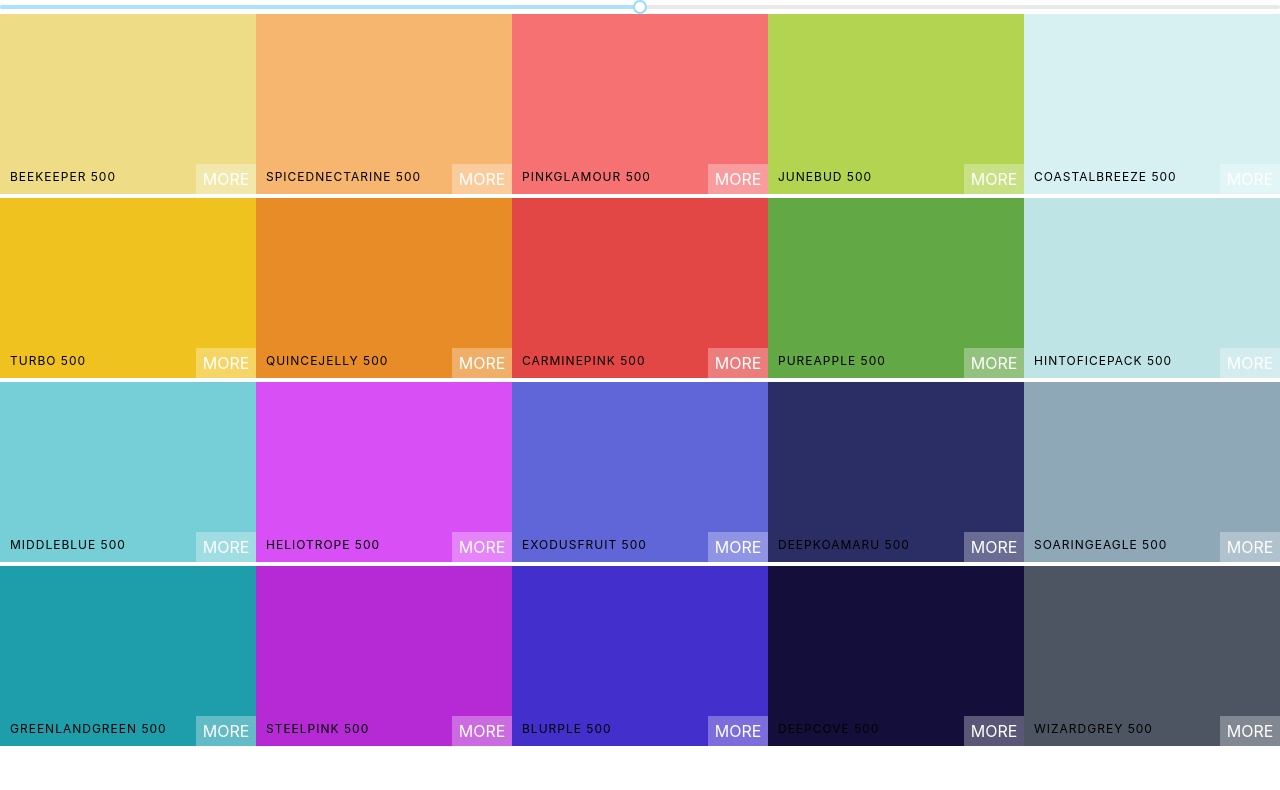
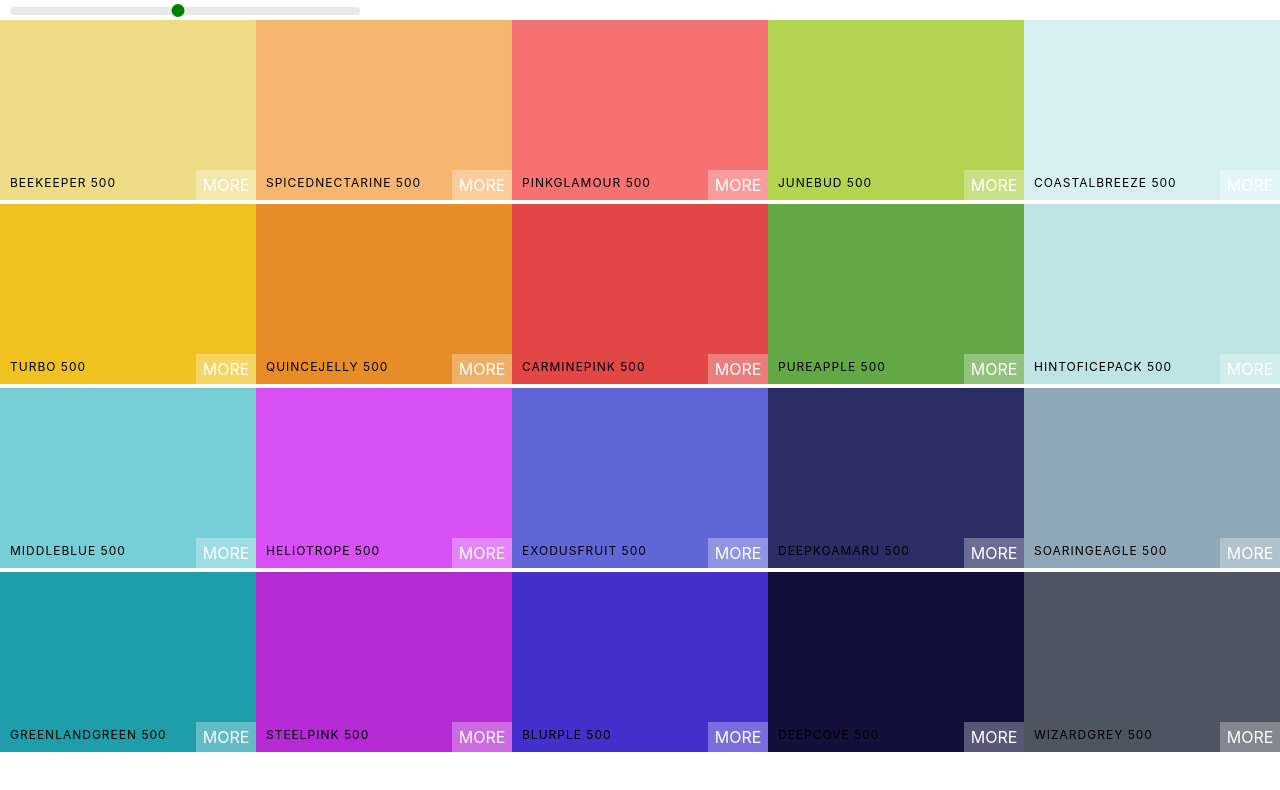
Before and after one commit to filfran/react-color-app, a React (Create React App) app: page / in a window 1280 px wide. Shown: the top 790 px of the page. Built offline with nearby package versions, Linux system fonts and the light colour scheme.

Commit message:
style for the slider

```diff
--- a/src/Palette.css
+++ b/src/Palette.css
@@ -5,3 +5,9 @@
 .Palette-colors {
   height: 90%;
 }
+
+.slider {
+  width: 350px;
+  margin: 0 10px;
+  display: inline-block;
+}
--- a/src/Palette.js
+++ b/src/Palette.js
@@ -21,13 +21,27 @@ class Palette extends Component {
     );
     return (
       <div className="Palette">
+        <div className="slider">
           <Slider
             defaultValue={this.state.level}
             min={100}
             max={900}
             step={100}
             onAfterChange={this.changeLevel}
+            trackStyle={{ backgroundColor: "transparent" }}
+            handleStyle={{
+              backgroundColor: "green",
+              outline: "none",
+              border: "2px solid green",
+              boxShadow: "none",
+              width: "13px",
+              height: "13px",
+              marginLeft: "-7px",
+              marginTop: "-3px",
+            }}
+            railStyle={{ height: 8 }}
           />
+        </div>
         <div className="Palette-colors">{ColorBoxes}</div>
       </div>
     );
```
Lines whose indentation alone changed are shown as unchanged.
